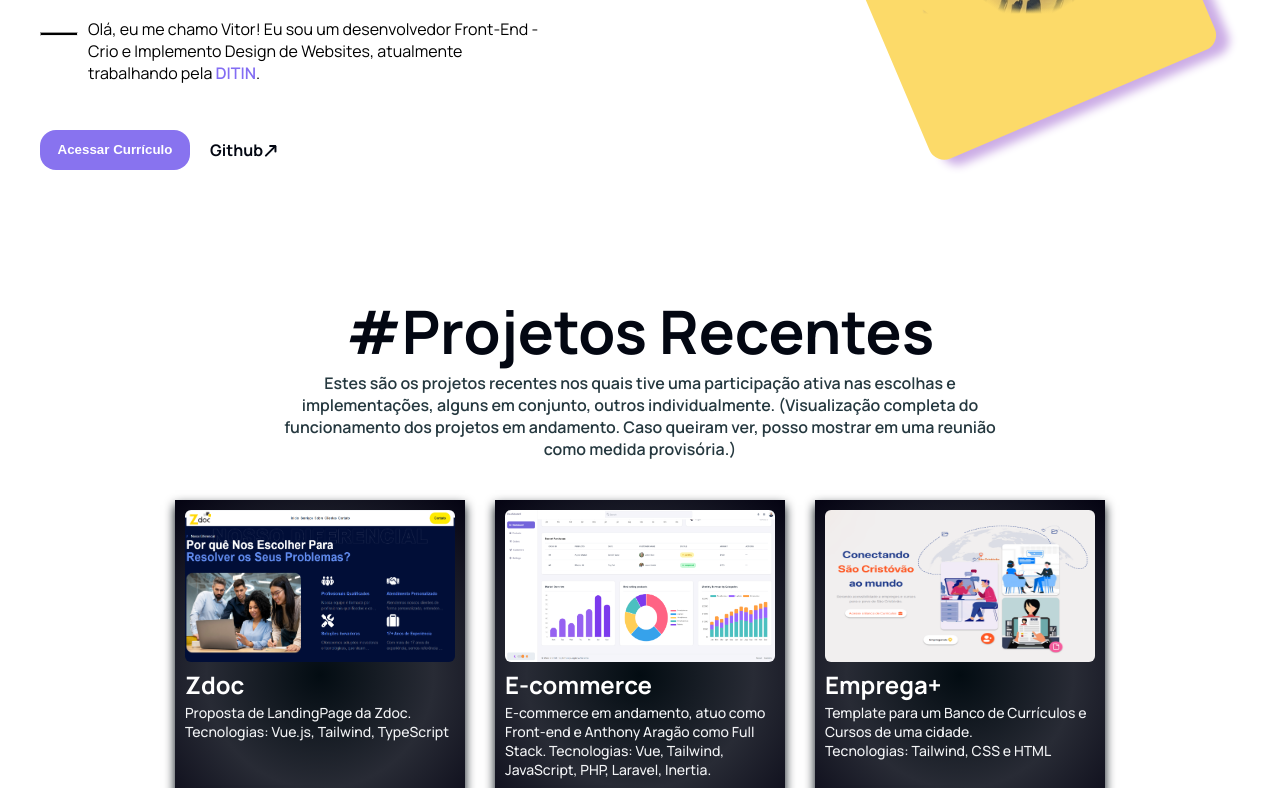
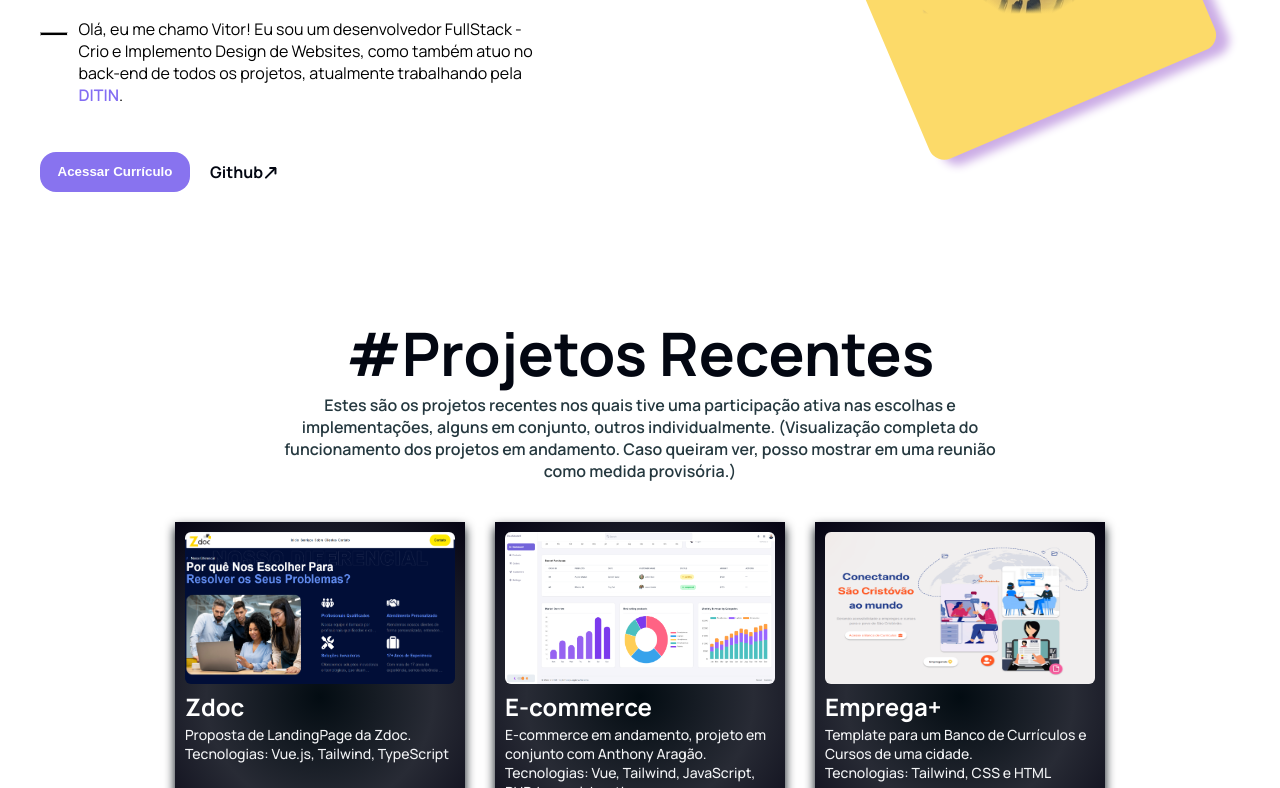
Before and after one commit to vitorlima-vsl/vitorlima-vsl, a plain HTML site: page index.html in a window 1280 px wide. Shown: the part 466-1254 px from the top of the page. Drawn offline with Linux system fonts and the light colour scheme.

Commit message:
💄 feat: atualização da descrição profissional para FullStack

```diff
--- a/index.html
+++ b/index.html
@@ -57,7 +57,7 @@
             <hr>
             <div class="flex">
                 <hr style="margin-left:0; margin-right:10px; margin-top:30px; width: 80px; height: 2px; background-color: black;">
-                <p class="paragraph">Olá, eu me chamo Vitor! Eu sou um desenvolvedor Front-End - Crio e Implemento Design de Websites, atualmente trabalhando pela <a class="ditin-a" href="#">DITIN</a>.</p>
+                <p class="paragraph">Olá, eu me chamo Vitor! Eu sou um desenvolvedor FullStack - Crio e Implemento Design de Websites, como também atuo no back-end de todos os projetos, atualmente trabalhando pela <a class="ditin-a" href="#">DITIN</a>.</p>
             </div>
             <div class="buttons__main">
                 <a target="_blank" href="https://www.canva.com/design/DAFbuwvBYas/QQQblxhv2o2vU2cZSi5QUA/edit"><button class="button__contact">Acessar Currículo</button></a>
@@ -124,7 +124,7 @@
                             <div class="projects__card-text">
                                 <h3>E-commerce</h3>
                                 <span>
-                                    E-commerce em andamento, atuo como Front-end e Anthony Aragão como Full Stack.
+                                    E-commerce em andamento, projeto em conjunto com Anthony Aragão.
                                     Tecnologias: Vue, Tailwind, JavaScript, PHP, Laravel, Inertia.
                                   </span>
                             </div>
```
